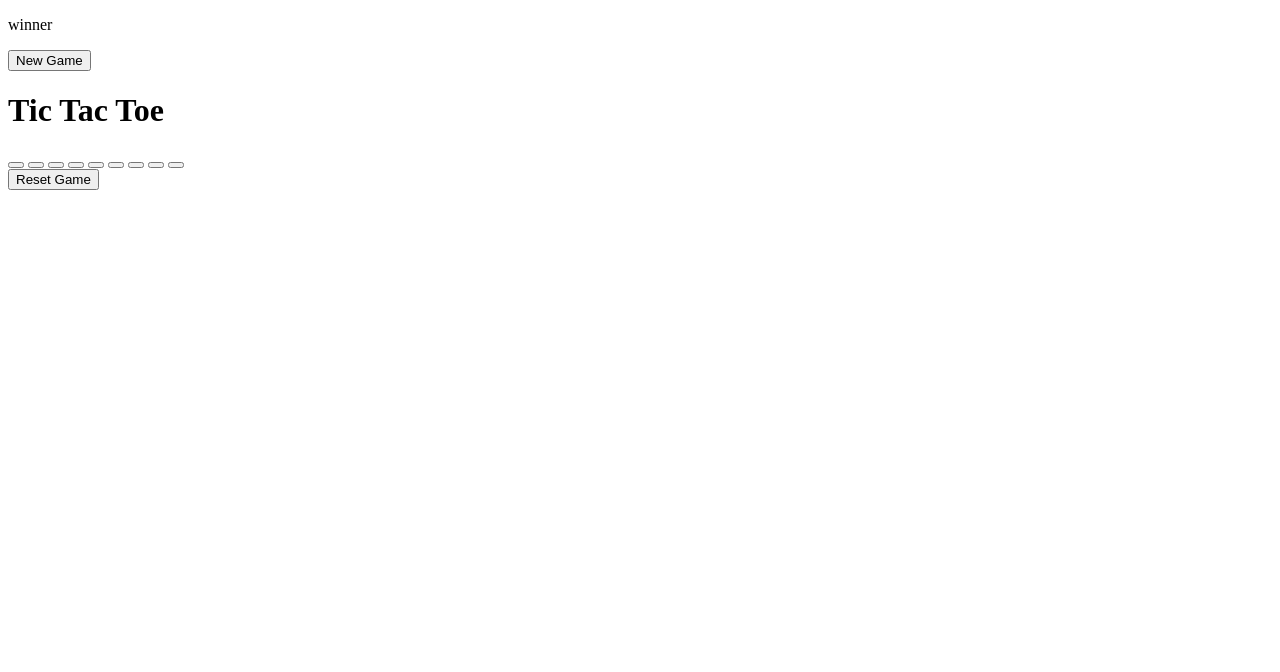
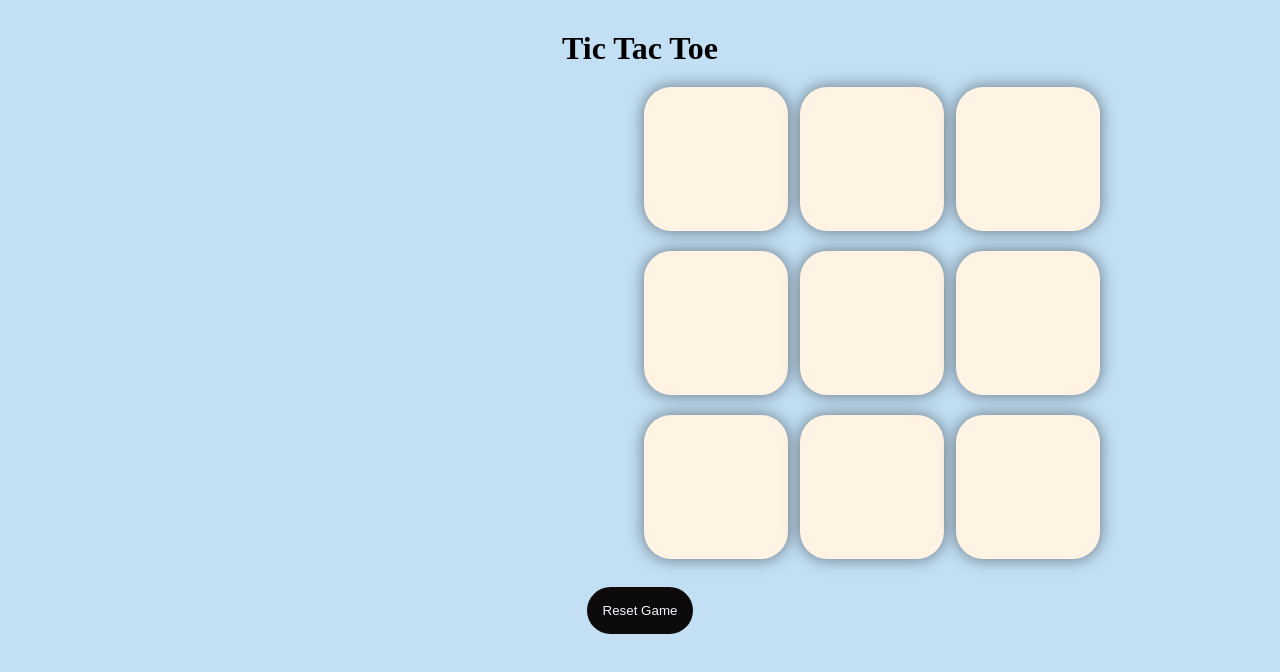
Before and after one commit to sumit4jain/Tic-Toc-Toe-game, a plain HTML site: page index.html in a window 1280 px wide. Drawn offline with Linux system fonts and the light colour scheme; files that its build step writes are made by us from their sources; the site is published under a folder, as on GitHub Pages, so addresses that start at the root find nothing.

Commit message:
first commit

```diff
--- a/index.html
+++ b/index.html
@@ -3,7 +3,7 @@
 <head>
     <meta charset="UTF-8">
     <meta name="viewport" content="width=device-width, initial-scale=1.0">
-    <link rel="stylesheet" href="/Tic-Tac-Toe/style.css">
+    <link rel="stylesheet" href="./style.css">
     <link rel="shortcut icon" href="download.png" type="image/x-icon">
     <title>Tic-Tac-Toe</title>
 </head>
@@ -31,6 +31,6 @@
         <button id="btn">Reset Game</button>
   </div>
     </main>
-    <script src="/Tic-Tac-Toe/script.js"></script>
+    <script src="./script.js"></script>
 </body>
 </html>
```
